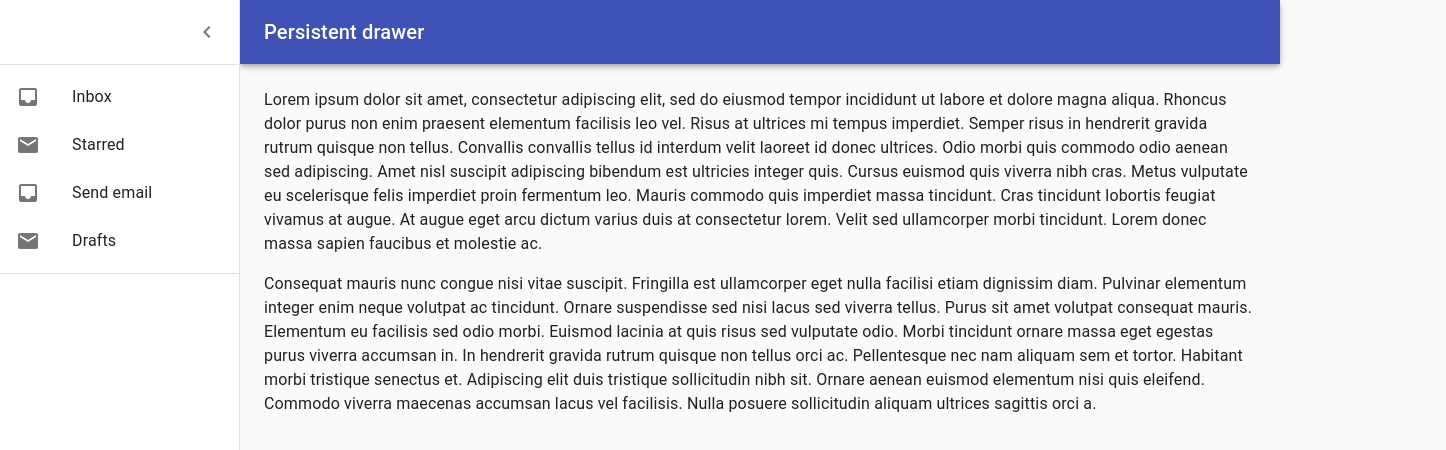
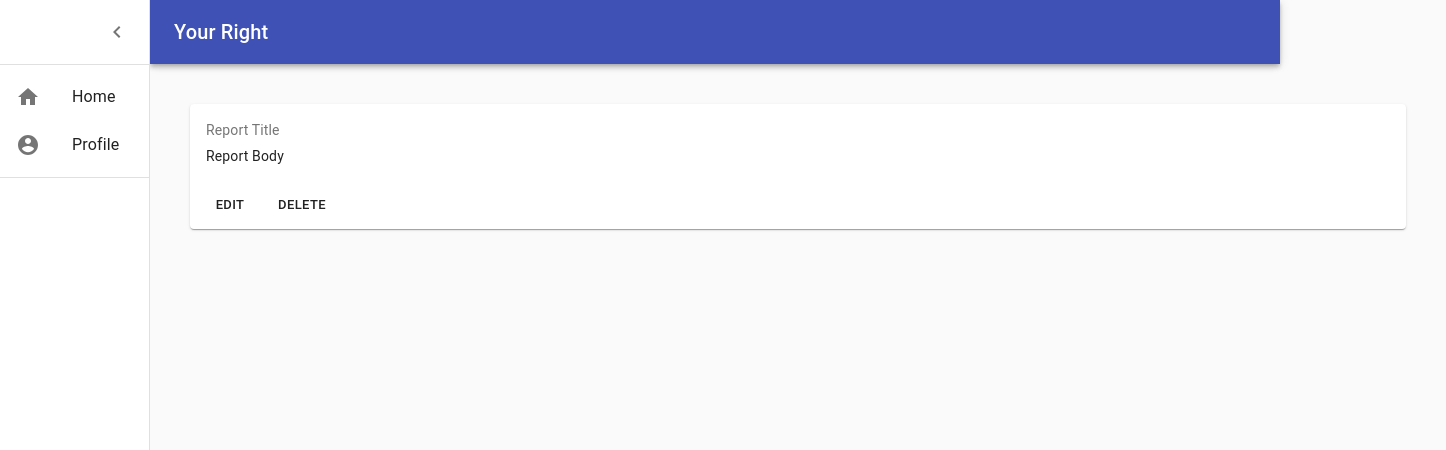
Before and after one commit to BuildForSDG/Team-062-yourRight, a React (Create React App) app: page /dashboard in a window 1280 px wide. Both pictures are taken after a click on the button "open drawer". Shown: the top 450 px of the page, 1446 px wide, since content can reach past the window. Built offline with nearby package versions, Linux system fonts and the light colour scheme.

Commit message:
[Chore] Updated navigation

```diff
--- a/src/templates/Appbar.jsx
+++ b/src/templates/Appbar.jsx
@@ -7,7 +7,7 @@ import {
 import { Menu } from '@material-ui/icons';
 import { makeStyles } from '@material-ui/core/styles';
 
-const drawerWidth = 240;
+const drawerWidth = 150;
 
 const useStyles = makeStyles((theme) => ({
   appBar: {
@@ -53,7 +53,7 @@ function Header({ drawerOpener, openState }) {
           <Menu />
         </IconButton>
         <Typography variant="h6" noWrap>
-          Persistent drawer
+          Your Right
         </Typography>
       </Toolbar>
     </AppBar>
--- a/src/templates/Card.jsx
+++ b/src/templates/Card.jsx
@@ -1,14 +1,12 @@
 import React from 'react';
 import { makeStyles } from '@material-ui/core/styles';
-import Card from '@material-ui/core/Card';
-import CardActions from '@material-ui/core/CardActions';
-import CardContent from '@material-ui/core/CardContent';
-import Button from '@material-ui/core/Button';
-import Typography from '@material-ui/core/Typography';
+import {
+  Card, CardActions, CardContent, Button, Typography,
+} from '@material-ui/core';
 
 const useStyles = makeStyles({
   root: {
-    minWidth: '60vw',
+    width: '95vw',
   },
   bullet: {
     display: 'inline-block',
@@ -25,34 +23,20 @@ const useStyles = makeStyles({
 
 export default function SimpleCard() {
   const classes = useStyles();
-  const bull = <span className={classes.bullet}>•</span>;
 
   return (
     <Card className={classes.root}>
       <CardContent>
         <Typography className={classes.title} color="textSecondary" gutterBottom>
-          Word of the Day
-        </Typography>
-        <Typography variant="h5" component="h2">
-          be
-          {bull}
-          nev
-          {bull}
-          o
-          {bull}
-          lent
-        </Typography>
-        <Typography className={classes.pos} color="textSecondary">
-          adjective
+          Report Title
         </Typography>
         <Typography variant="body2" component="p">
-          well meaning and kindly.
-          <br />
-          a benevolent smile
+          Report Body
         </Typography>
       </CardContent>
       <CardActions>
-        <Button size="small">Learn More</Button>
+        <Button size="small">Edit</Button>
+        <Button size="small">Delete</Button>
       </CardActions>
     </Card>
   );
--- a/src/templates/Drawer.jsx
+++ b/src/templates/Drawer.jsx
@@ -6,11 +6,11 @@ import {
   ListItem, ListItemText, ListItemIcon,
 } from '@material-ui/core';
 import {
-  ChevronLeft, ChevronRight, Mail, Inbox,
+  ChevronLeft, ChevronRight, AccountCircle, Home,
 } from '@material-ui/icons';
 
 
-const drawerWidth = 240;
+const drawerWidth = 150;
 
 const useStyles = makeStyles((theme) => ({
   drawer: {
@@ -66,12 +66,13 @@ function Sidebar({ closeState, drawerCloser }) {
       </div>
       <Divider />
       <List>
-        {['Inbox', 'Starred', 'Send email', 'Drafts'].map((text, index) => (
-          <ListItem button key={text}>
-            <ListItemIcon>{index % 2 === 0 ? <Inbox /> : <Mail />}</ListItemIcon>
-            <ListItemText primary={text} />
-          </ListItem>
-        ))}
+        {[{ text: 'Home', icon: <Home /> }, { text: 'Profile', icon: <AccountCircle /> }]
+          .map(({ text, icon }) => (
+            <ListItem button key={text}>
+              <ListItemIcon>{icon}</ListItemIcon>
+              <ListItemText primary={text} />
+            </ListItem>
+          ))}
       </List>
       <Divider />
     </Drawer>
--- a/src/templates/Main.jsx
+++ b/src/templates/Main.jsx
@@ -2,9 +2,10 @@ import React from 'react';
 import clsx from 'clsx';
 import PropTypes from 'prop-types';
 import { makeStyles } from '@material-ui/core/styles';
-import { Typography } from '@material-ui/core';
+import { List, ListItem } from '@material-ui/core';
+import Card from './Card';
 
-const drawerWidth = 240;
+const drawerWidth = 150;
 
 const useStyles = makeStyles((theme) => ({
   drawerHeader: {
@@ -42,29 +43,11 @@ function Content({ drawerState }) {
       })}
     >
       <div className={classes.drawerHeader} />
-      <Typography paragraph>
-        Lorem ipsum dolor sit amet, consectetur adipiscing elit, sed do eiusmod tempor incididunt
-        ut labore et dolore magna aliqua. Rhoncus dolor purus non enim praesent elementum
-        facilisis leo vel. Risus at ultrices mi tempus imperdiet. Semper risus in hendrerit
-        gravida rutrum quisque non tellus. Convallis convallis tellus id interdum velit laoreet id
-        donec ultrices. Odio morbi quis commodo odio aenean sed adipiscing. Amet nisl suscipit
-        adipiscing bibendum est ultricies integer quis. Cursus euismod quis viverra nibh cras.
-        Metus vulputate eu scelerisque felis imperdiet proin fermentum leo. Mauris commodo quis
-        imperdiet massa tincidunt. Cras tincidunt lobortis feugiat vivamus at augue. At augue eget
-        arcu dictum varius duis at consectetur lorem. Velit sed ullamcorper morbi tincidunt. Lorem
-        donec massa sapien faucibus et molestie ac.
-      </Typography>
-      <Typography paragraph>
-        Consequat mauris nunc congue nisi vitae suscipit. Fringilla est ullamcorper eget nulla
-        facilisi etiam dignissim diam. Pulvinar elementum integer enim neque volutpat ac
-        tincidunt. Ornare suspendisse sed nisi lacus sed viverra tellus. Purus sit amet volutpat
-        consequat mauris. Elementum eu facilisis sed odio morbi. Euismod lacinia at quis risus sed
-        vulputate odio. Morbi tincidunt ornare massa eget egestas purus viverra accumsan in. In
-        hendrerit gravida rutrum quisque non tellus orci ac. Pellentesque nec nam aliquam sem et
-        tortor. Habitant morbi tristique senectus et. Adipiscing elit duis tristique sollicitudin
-        nibh sit. Ornare aenean euismod elementum nisi quis eleifend. Commodo viverra maecenas
-        accumsan lacus vel facilisis. Nulla posuere sollicitudin aliquam ultrices sagittis orci a.
-      </Typography>
+      <List>
+        <ListItem>
+          <Card button />
+        </ListItem>
+      </List>
     </main>
   );
 }
```
